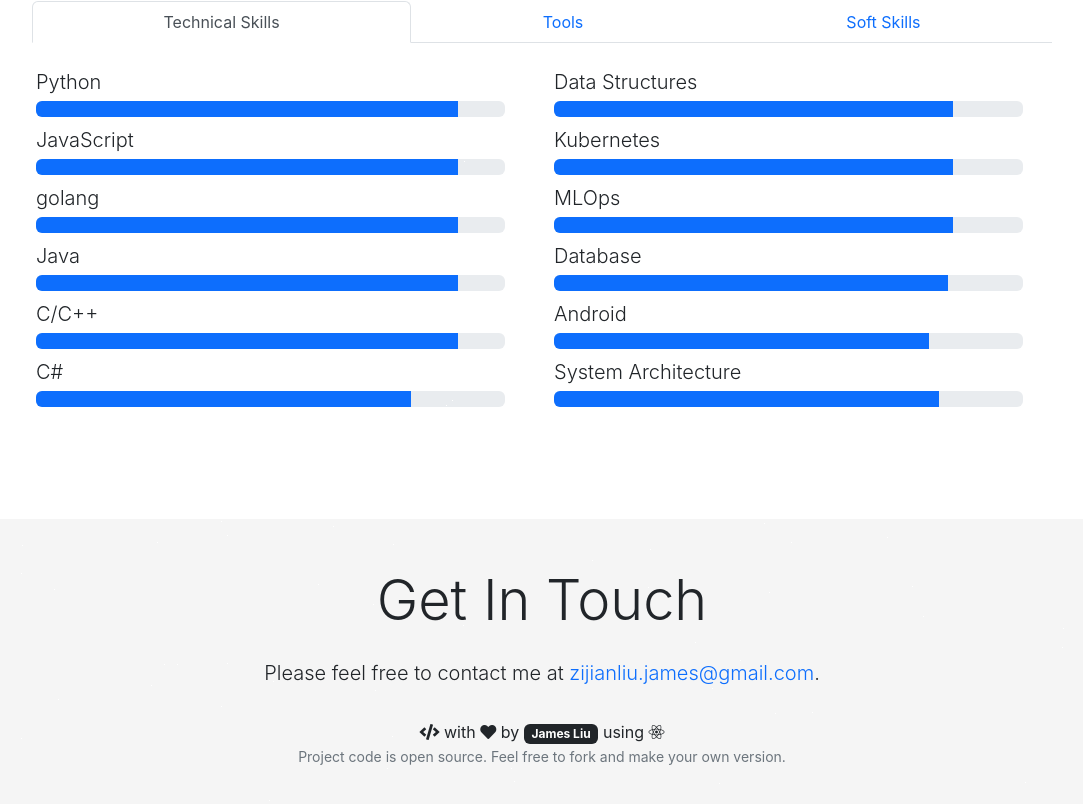
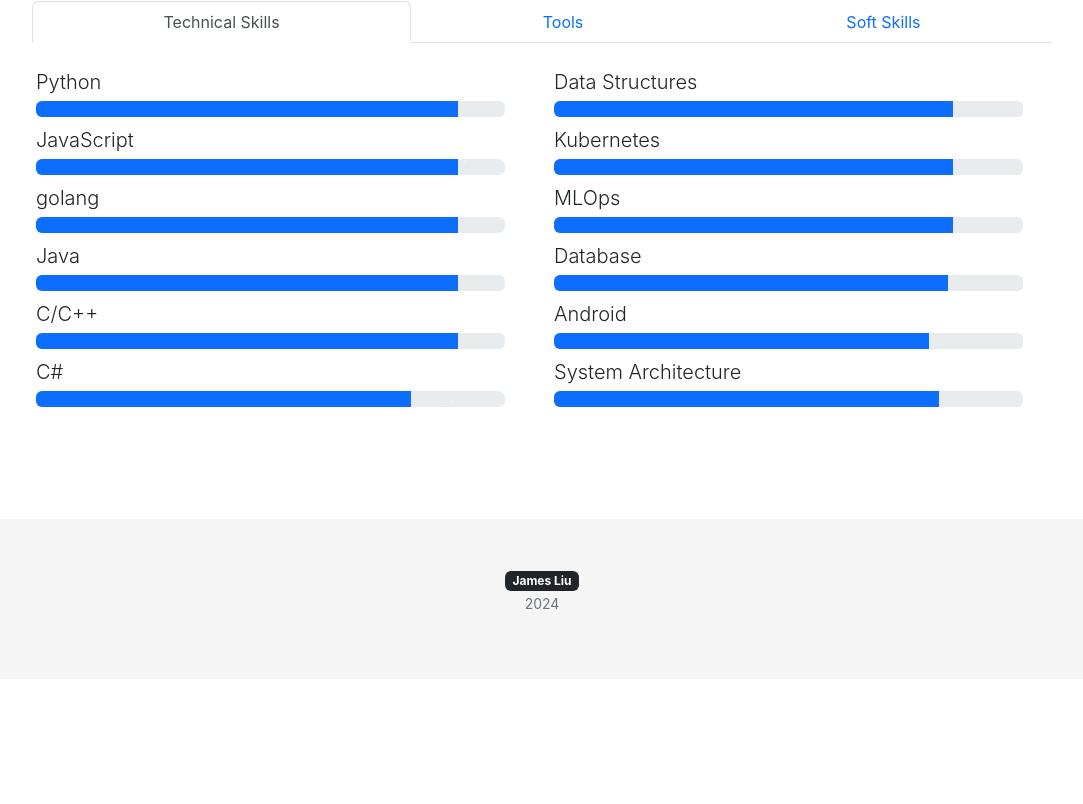
Before and after one commit to zijianjoy/homepage, a React (Create React App) app: page / in a window 1280 px wide. Shown: the part 2778-3582 px from the top of the page, without its empty margins (98-1181 px from the left). After the commit the page ends 3457 px from the top, so only its background shows below. Built offline with nearby package versions, Linux system fonts and the light colour scheme; no server answers.

Commit message:
update year of making

```diff
--- a/src/components/Footer.jsx
+++ b/src/components/Footer.jsx
@@ -7,8 +7,6 @@
   return (
     <footer style={bgStyle} className="mt-auto py-5 text-center ">
       <Container>
-        {props.children}
-        <i className="fas fa-code" /> with <i className="fas fa-heart" /> by{" "}
         <a
           rel="noopener"
           href="https://github.com/zijianjoy"
@@ -16,12 +14,10 @@
         > <span className="badge bg-dark">
             James Liu
           </span>
-        </a>{" "}
-        using <i className="fab fa-react" />
+        </a>
         <p>
           <small className="text-muted">
-            Project code is open source. Feel free to fork and make your own
-            version.
+            2024
           </small>
         </p>
       </Container>
```
